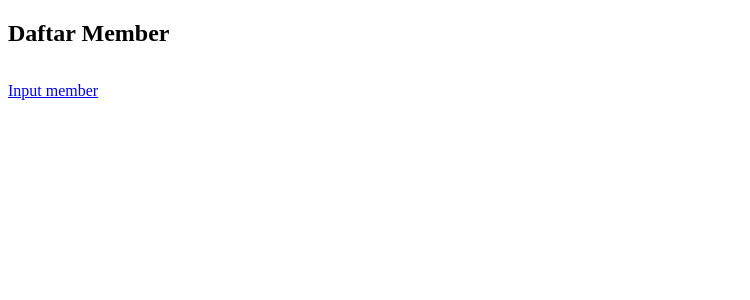
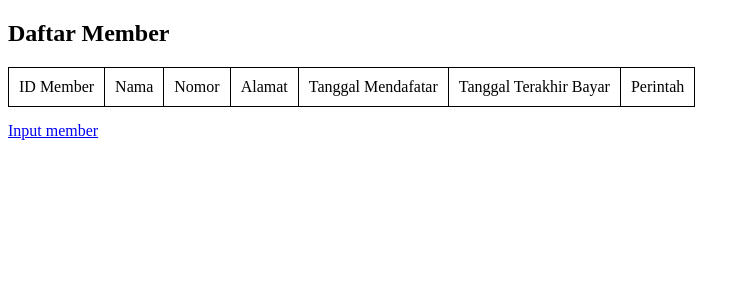
Before and after one commit to dessyfitriaya/PRAKTIKUM-WEB-II, a PHP site: page /Member.php in a window 1280 px wide. Shown: the top 300 px of the page, without its empty margins (0-750 px from the left). Run offline with PHP 8.4, Linux system fonts and the light colour scheme; data that the repository does not hold is empty.

Commit message:
Member.php

```diff
--- a/PRAKTIKUM5/Member.php
+++ b/PRAKTIKUM5/Member.php
@@ -17,6 +17,16 @@
     <body>
         <table>
             <form action="Model.php" method="post">
+                <tr>
+                    <td>ID Member</td>
+                    <td>Nama</td>
+                    <td>Nomor</td>
+                    <td>Alamat</td>
+                    <td>Tanggal Mendafatar</td>
+                    <td>Tanggal Terakhir Bayar</td>
+                    <td colspan='2'>Perintah</td>
+                </tr>
+
                 <?php
                     include "koneksi.php";
 
```
